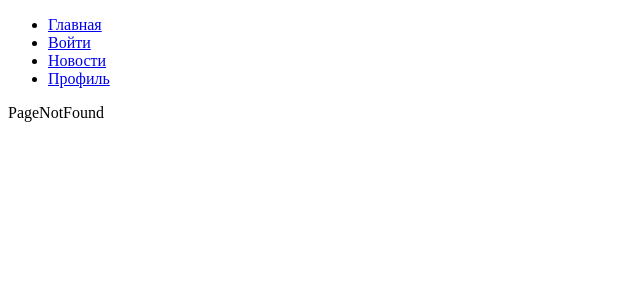
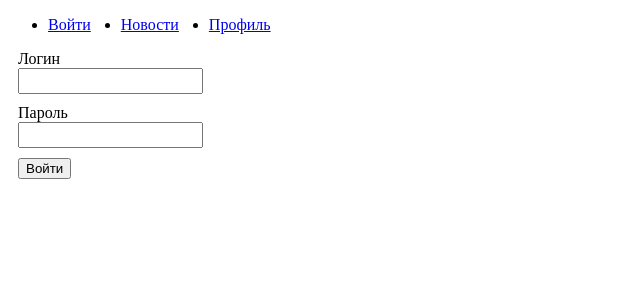
Before and after one commit to dmitriyzyuzin/maxpfrontend-tutorials, a React (Create React App) app in the folder tz-1/: page /login in a window 1280 px wide. Shown: the top 300 px of the page, without its empty margins (0-640 px from the left). Built offline with nearby package versions, Linux system fonts and the light colour scheme.

Commit message:
added some css files

```diff
--- a/tz-1/src/App.js
+++ b/tz-1/src/App.js
@@ -7,6 +7,9 @@ import initialState from './store/initialState';
 import News from './components/News';
 import Profile from "./components/Profile";
 import PageNotFound from "./components/PageNotFound";
+import LoginForm from "./components/LoginForm/LoginForm";
+import NavBar from "./components/NavBar/NavBar";
+import { navBarItems } from './config';
 
 const store = configureStore(initialState);
 
@@ -15,24 +18,10 @@ class App extends Component {
     return (
       <Provider store={store}>
         <Router>
-          <nav>
-            <ul>
-              <li>
-                <Link to='/'>Главная</Link>
-              </li>
-              <li>
-                <Link to='/login'>Войти</Link>
-              </li>
-              <li>
-                <Link to='/news'>Новости</Link>
-              </li>
-              <li>
-                <Link to='/profile'>Профиль</Link>
-              </li>
-            </ul>
-          </nav>
+          <NavBar items={navBarItems} />
 
           <Switch>
+            <Route path='/login' component={LoginForm} />
             <Route path='/news' component={News} />
             <Route path='/profile' component={Profile} />
             <Route component={PageNotFound} />
--- /dev/null
+++ b/tz-1/src/components/LoginForm/LoginForm.css
@@ -0,0 +1,16 @@
+.form {
+
+}
+
+.form__row {
+    width: 180px;
+    margin: 10px;
+}
+
+.form__row input {
+    height: 20px;
+}
+
+.form__button {
+
+}
--- /dev/null
+++ b/tz-1/src/components/LoginForm/LoginForm.js
@@ -0,0 +1,24 @@
+import React from 'react';
+import './LoginForm.css';
+
+class LoginForm extends React.Component {
+    render() {
+        return (
+            <form className='form'>
+                <div className='form__row'>
+                    <label htmlFor="user">Логин</label>
+                    <input type='text' name='user' />
+                </div>
+                <div className='form__row'>
+                    <label htmlFor="password">Пароль</label>
+                    <input type='password' name='password' />
+                </div>
+                <div className='form__row'>
+                    <button type='submit' className='form__button'>Войти</button>
+                </div>
+            </form>
+        );
+    }
+}
+
+export default LoginForm;
--- /dev/null
+++ b/tz-1/src/components/NavBar/NavBar.css
@@ -0,0 +1,8 @@
+.navbar {
+    display: flex;
+    flex-direction: row;
+}
+
+.navbar__item:nth-child(n+2) {
+    margin-left: 30px;
+}
--- /dev/null
+++ b/tz-1/src/components/NavBar/NavBar.js
@@ -0,0 +1,23 @@
+import React from 'react';
+import { Link } from "react-router-dom";
+import './NavBar.css';
+
+class NavBar extends React.Component {
+    render() {
+        return (
+            <nav>
+                <ul className='navbar'>
+                    {this.props.items.map(item => (
+                        <li key={item.id} className='navbar__item'>
+                            <Link to={item.url}>
+                                {item.name}
+                            </Link>
+                        </li>
+                    ))}
+                </ul>
+            </nav>
+        );
+    }
+}
+
+export default NavBar;
--- /dev/null
+++ b/tz-1/src/config.js
@@ -0,0 +1,19 @@
+const navBarItems = [
+    {
+        id: 0,
+        name: 'Войти',
+        url: '/login'
+    },
+    {
+        id: 1,
+        name: 'Новости',
+        url: '/news'
+    },
+    {
+        id: 2,
+        name: 'Профиль',
+        url: '/profile'
+    }
+];
+
+export { navBarItems };
```
Also changed, not shown: 1 other file (tests, documents, lock files or other folders).
